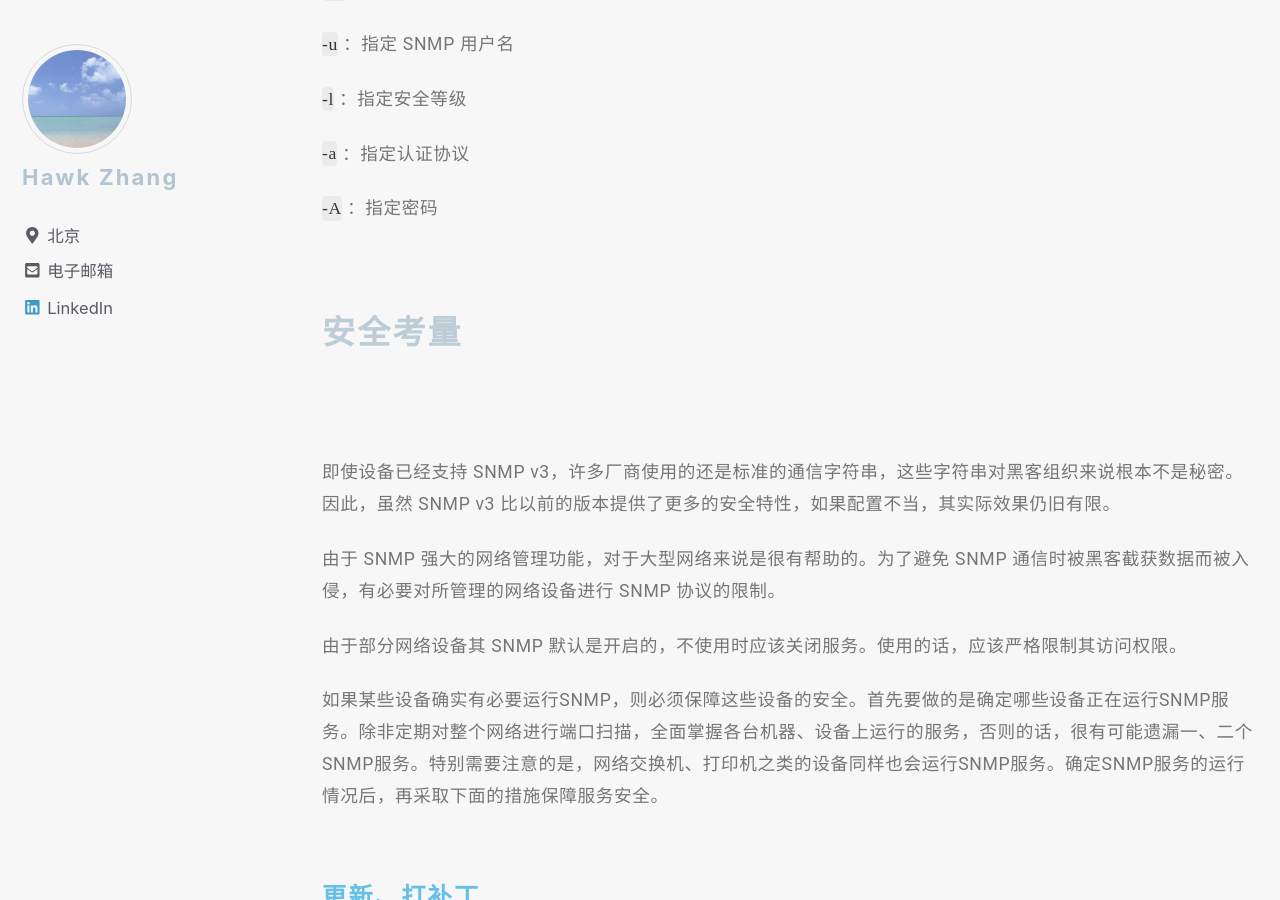
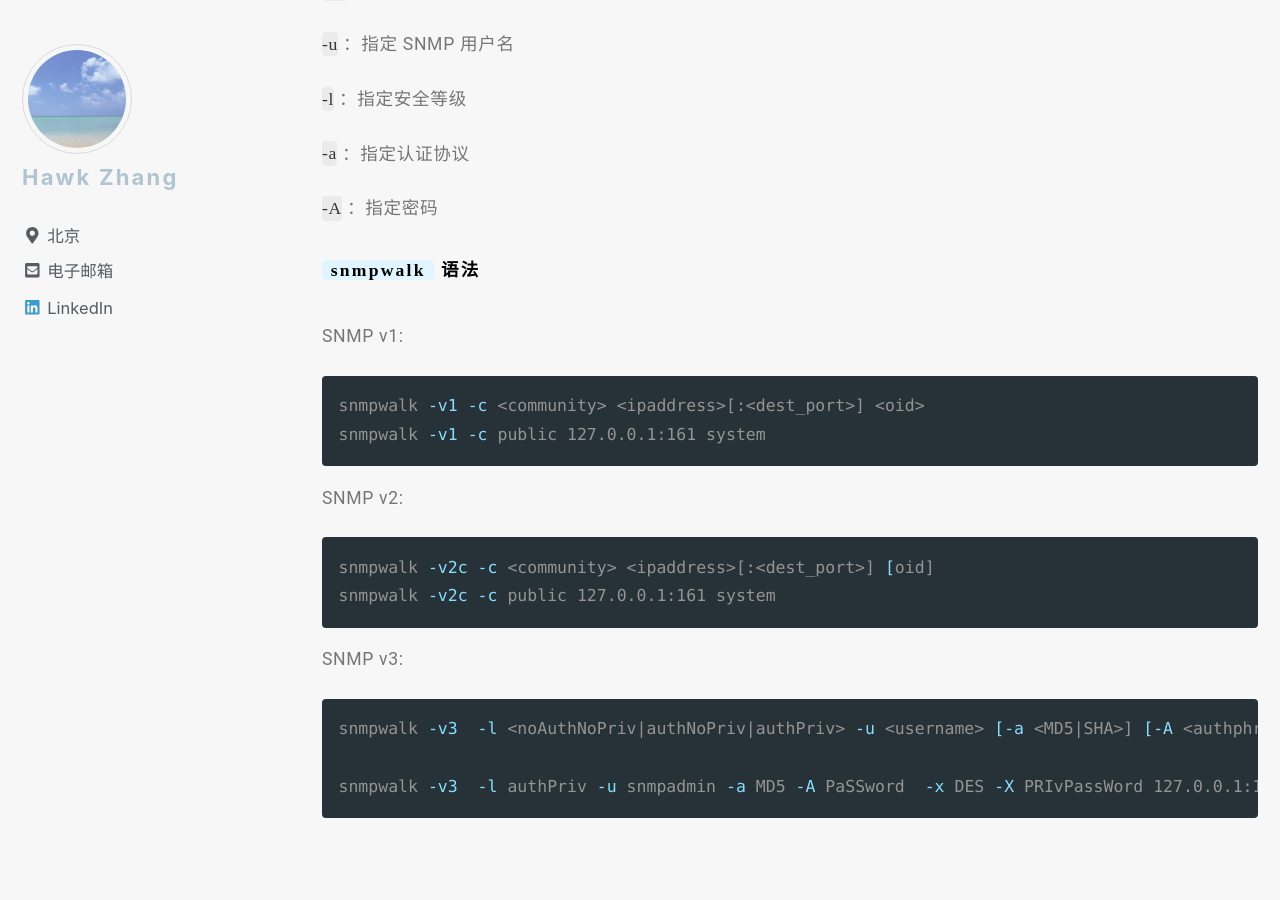
Before and after one commit to narru888/linotes_note, a Jekyll site: the page built from _posts/monitor/zabbix/2018-01-02-monitor.snmp.md, in a window 1280 px wide and 900 px high, scrolled down 12981 px. Built offline with Jekyll 4.4.1, drawn with Linux system fonts in a browser that asks for light colours; nearby versions of some CDN libraries; a script that is not in the unit is left out.

Commit message:
update on 2018-10-21 13:03:01 CST

````diff
--- a/_posts/monitor/zabbix/2018-01-02-monitor.snmp.md
+++ b/_posts/monitor/zabbix/2018-01-02-monitor.snmp.md
@@ -411,7 +411,7 @@ $ sudo systemctl start snmpd
 ```bash
 $ sudo snmpwalk -v3 -u myv3user -l authNoPriv -a MD5 -A myv3password localhost
 $ sudo snmpwalk -v3 -u myv3user -l authNoPriv -a MD5 -A myv3password 192.168.1.78
-$ sudo snmpwalk -v3 -u myv3user -l authPriv -a SHA -A "myv3password" -x AES -X "myv3password" 192.168.1.79 sysName.0
+$ sudo snmpwalk -v3 -u myv3user -l authPriv -a SHA -A "myv3password" -x AES -X "myv3password" 192.168.1.79 sysName.0 system.sysUpTime.0
 ```
 
 参数解释：
@@ -426,8 +426,29 @@ $ sudo snmpwalk -v3 -u myv3user -l authPriv -a SHA -A "myv3password" -x AES -X "
 
 `-A` ：指定密码
 
+###### `snmpwalk` 语法
 
+SNMP v1:
 
+```bash
+snmpwalk -v1 -c <community> <ipaddress>[:<dest_port>] <oid>
+snmpwalk -v1 -c public 127.0.0.1:161 system
+```
+
+SNMP v2:
+
+```bash
+snmpwalk -v2c -c <community> <ipaddress>[:<dest_port>] [oid]
+snmpwalk -v2c -c public 127.0.0.1:161 system
+```
+
+SNMP v3:
+
+```bash
+snmpwalk -v3  -l <noAuthNoPriv|authNoPriv|authPriv> -u <username> [-a <MD5|SHA>] [-A <authphrase>]  [-x DES] [-X <privaphrase>] <ipaddress>[:<dest_port>] [oid]
+
+snmpwalk -v3  -l authPriv -u snmpadmin -a MD5 -A PaSSword  -x DES -X PRIvPassWord 127.0.0.1:161 system
+```
 
 
 
````
